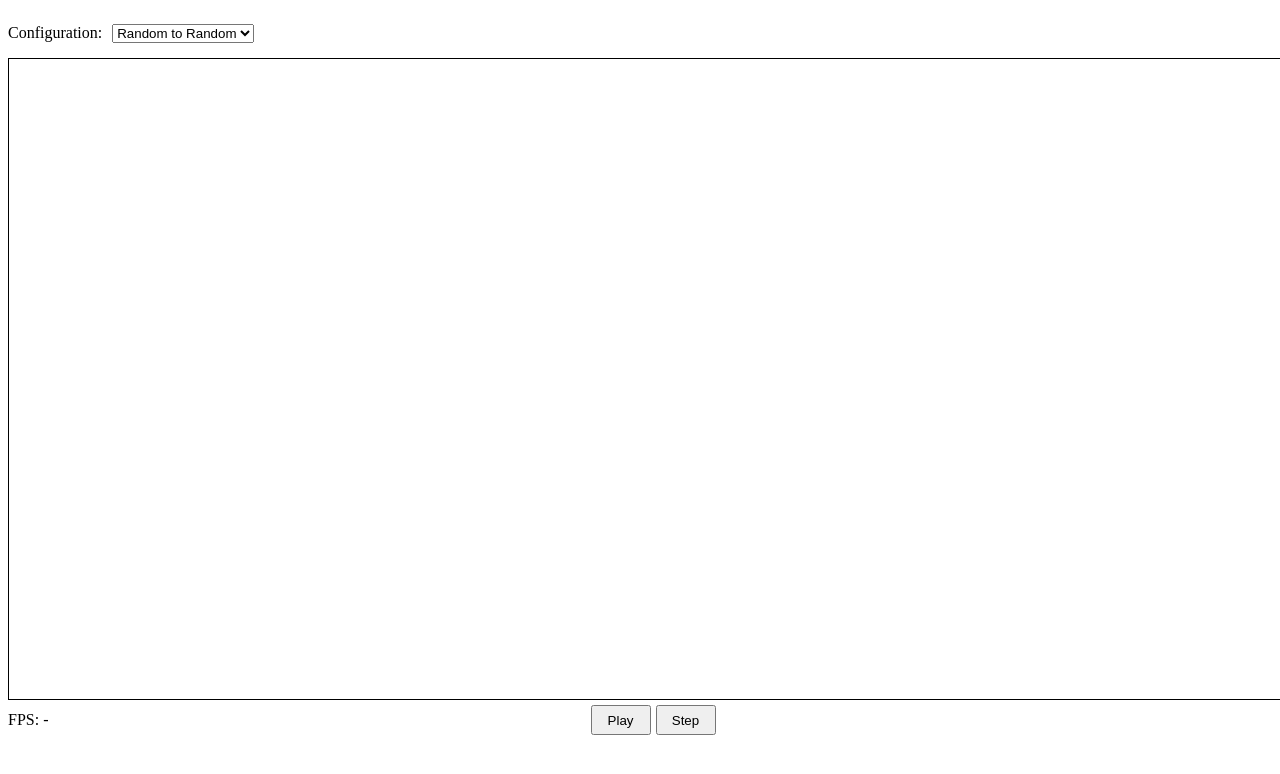
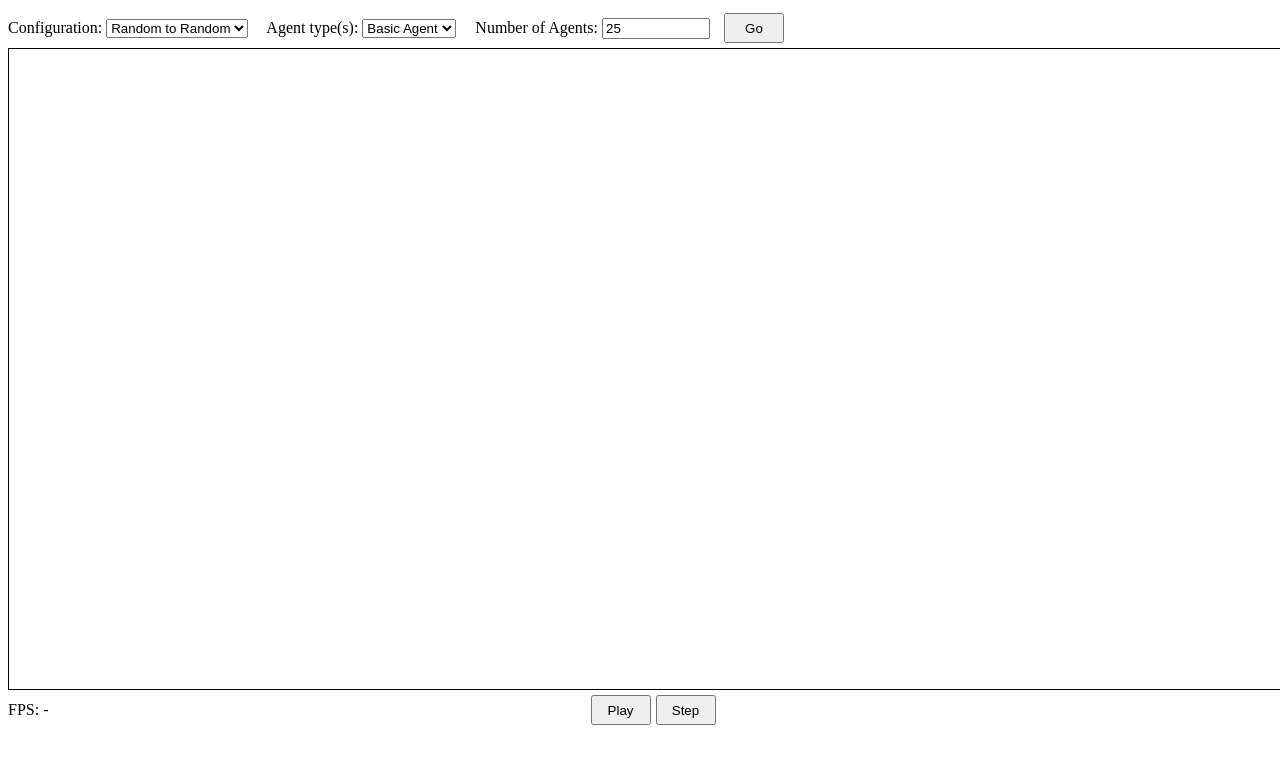
Before and after one commit to OliverWales/browser-crowd-sim, a website built with webpack: page build/index.html in a window 1280 px wide. Built offline with nearby package versions, Linux system fonts and the light colour scheme.

Commit message:
Add configuration settings to UI

```diff
--- a/build/index.html
+++ b/build/index.html
@@ -7,17 +7,21 @@
   </head>
   <body onload="CrowdSimulator.init();">
     <div class="container">
-      <div class="configuration">
-        <p style="float: left; margin: 0px 10px 0px 0px">Configuration:</p>
-        <select
-          onchange="CrowdSimulator.reconfigure(this.selectedIndex)"
-          onfocus="this.selectedIndex = -1"
-        >
+      <form class="settings">
+        <label for="config">Configuration:</label>
+        <select id="config">
           <option>Random to Random</option>
           <option>Random to Line</option>
           <option>Circle to Circle</option>
         </select>
-      </div>
+        <label for="agentType">Agent type(s):</label>
+        <select id="agentType">
+          <option>Basic Agent</option>
+        </select>
+        <label for="numberOfAgents">Number of Agents:</label>
+        <input type="number" id="numberOfAgents" value="25" />
+        <button type="submit">Go</button>
+      </form>
     </div>
 
     <canvas id="canvas" width="1280" height="640"></canvas>
--- a/build/style.css
+++ b/build/style.css
@@ -12,15 +12,17 @@ canvas {
   margin-right: auto;
 }
 
-.configuration {
-  line-height: 50px;
+.settings {
+  padding: 5px 0;
 }
 
-#framerate {
-  float: left;
-  width: 400px;
-  line-height: 30px;
-  margin: 5px 0;
+.settings input {
+  margin-right: 10px;
+  width: 100px;
+}
+
+.settings select {
+  margin-right: 15px;
 }
 
 .controls {
@@ -31,6 +33,13 @@ canvas {
   gap: 5px;
 }
 
+#framerate {
+  float: left;
+  width: 400px;
+  line-height: 30px;
+  margin: 5px 0;
+}
+
 button {
   min-width: 60px;
   height: 30px;
```
